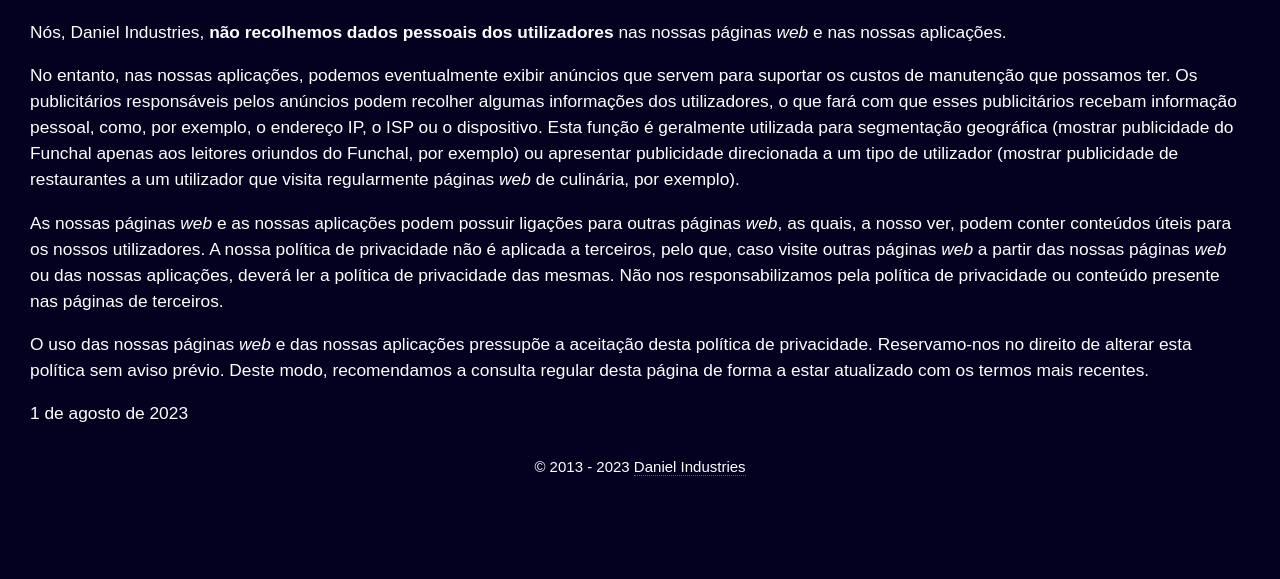
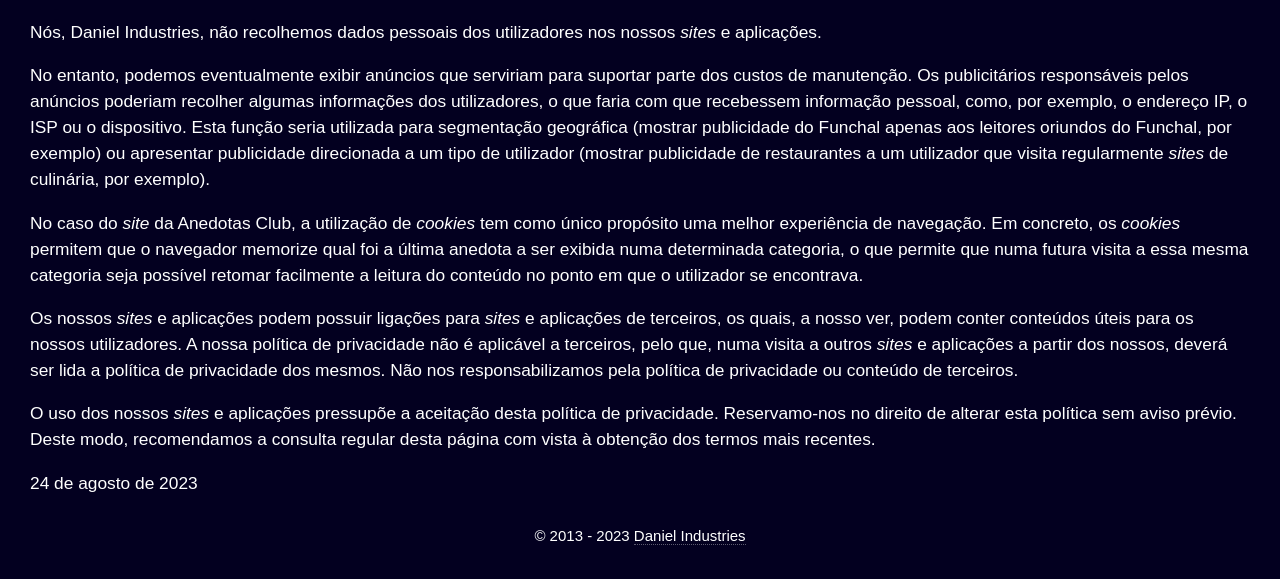
Before and after one commit to DanielIndustries/danielindustries.github.io, a plain HTML site: page index.html in a window 1280 px wide. Shown: the part 217-796 px from the top of the page. Drawn offline with Linux system fonts and the light colour scheme.

Commit message:
Add files via upload

```diff
--- a/index.html
+++ b/index.html
@@ -54,11 +54,12 @@
 		</a>
 		<main>
 			<h1>Política de privacidade da Daniel Industries</h1>
-			<p>Nós, Daniel Industries, <b>não recolhemos dados pessoais dos utilizadores</b> nas nossas páginas <i>web</i> e nas nossas aplicações.</p>
-			<p>No entanto, nas nossas aplicações, podemos eventualmente exibir anúncios que servem para suportar os custos de manutenção que possamos ter. Os publicitários responsáveis pelos anúncios podem recolher algumas informações dos utilizadores, o que fará com que esses publicitários recebam informação pessoal, como, por exemplo, o endereço IP, o ISP ou o dispositivo. Esta função é geralmente utilizada para segmentação geográfica (mostrar publicidade do Funchal apenas aos leitores oriundos do Funchal, por exemplo) ou apresentar publicidade direcionada a um tipo de utilizador (mostrar publicidade de restaurantes a um utilizador que visita regularmente páginas <i>web</i> de culinária, por exemplo).</p>
-			<p>As nossas páginas <i>web</i> e as nossas aplicações podem possuir ligações para outras páginas <i>web</i>, as quais, a nosso ver, podem conter conteúdos úteis para os nossos utilizadores. A nossa política de privacidade não é aplicada a terceiros, pelo que, caso visite outras páginas <i>web</i> a partir das nossas páginas <i>web</i> ou das nossas aplicações, deverá ler a política de privacidade das mesmas. Não nos responsabilizamos pela política de privacidade ou conteúdo presente nas páginas de terceiros.</p>
-			<p>O uso das nossas páginas <i>web</i> e das nossas aplicações pressupõe a aceitação desta política de privacidade. Reservamo-nos no direito de alterar esta política sem aviso prévio. Deste modo, recomendamos a consulta regular desta página de forma a estar atualizado com os termos mais recentes.</p>
-			<p>1 de agosto de 2023</p>
+			<p>Nós, Daniel Industries, não recolhemos dados pessoais dos utilizadores nos nossos <i>sites</i> e aplicações.</p>
+			<p>No entanto, podemos eventualmente exibir anúncios que serviriam para suportar parte dos custos de manutenção. Os publicitários responsáveis pelos anúncios poderiam recolher algumas informações dos utilizadores, o que faria com que recebessem informação pessoal, como, por exemplo, o endereço IP, o ISP ou o dispositivo. Esta função seria utilizada para segmentação geográfica (mostrar publicidade do Funchal apenas aos leitores oriundos do Funchal, por exemplo) ou apresentar publicidade direcionada a um tipo de utilizador (mostrar publicidade de restaurantes a um utilizador que visita regularmente <i>sites</i> de culinária, por exemplo).</p>
+			<p>No caso do <i>site</i> da Anedotas Club, a utilização de <i>cookies</i> tem como único propósito uma melhor experiência de navegação. Em concreto, os <i>cookies</i> permitem que o navegador memorize qual foi a última anedota a ser exibida numa determinada categoria, o que permite que numa futura visita a essa mesma categoria seja possível retomar facilmente a leitura do conteúdo no ponto em que o utilizador se encontrava.</p>
+			<p>Os nossos <i>sites</i> e aplicações podem possuir ligações para <i>sites</i> e aplicações de terceiros, os quais, a nosso ver, podem conter conteúdos úteis para os nossos utilizadores. A nossa política de privacidade não é aplicável a terceiros, pelo que, numa visita a outros <i>sites</i> e aplicações a partir dos nossos, deverá ser lida a política de privacidade dos mesmos. Não nos responsabilizamos pela política de privacidade ou conteúdo de terceiros.</p>
+			<p>O uso dos nossos <i>sites</i> e aplicações pressupõe a aceitação desta política de privacidade. Reservamo-nos no direito de alterar esta política sem aviso prévio. Deste modo, recomendamos a consulta regular desta página com vista à obtenção dos termos mais recentes.</p>
+			<p>24 de agosto de 2023</p>
 		</main>
 		<footer>
 			&copy; 2013 - <span id="ano">2023</span> <a href="https://danielindustries.com">Daniel Industries</a>
```
